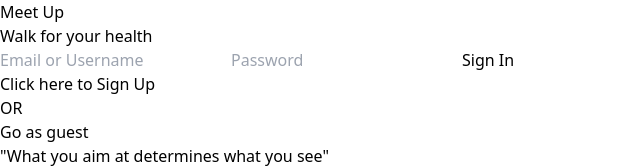
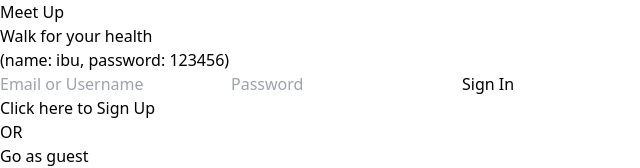
Before and after one commit to Ashdeep-Singh-97/meetup, a React (Vite) app in the folder frontend/: page / in a window 1280 px wide. Shown: the top 168 px of the page, without its empty margins (0-640 px from the left). Built offline with nearby package versions, Linux system fonts and the light colour scheme.

Commit message:
Credentials added

```diff
--- a/frontend/src/pages/Landing.tsx
+++ b/frontend/src/pages/Landing.tsx
@@ -141,6 +141,7 @@ function Landing() {
                 <div className="absolute top-20 w-1/2 flex flex-col items-center">
                     <div className="text-3xl font-bold">Meet Up</div>
                     <div className="text-center text-gray-800">Walk for your health</div> {/* Added subheading */}
+                    <div className="text-center text-gray-800">(name: ibu, password: 123456)</div> {/* Added subheading */}
 
                     <div className="w-full h-[250px] flex items-end justify-center">
                         {isSigningUp ? <SignUp /> : <SignIn />}
```
